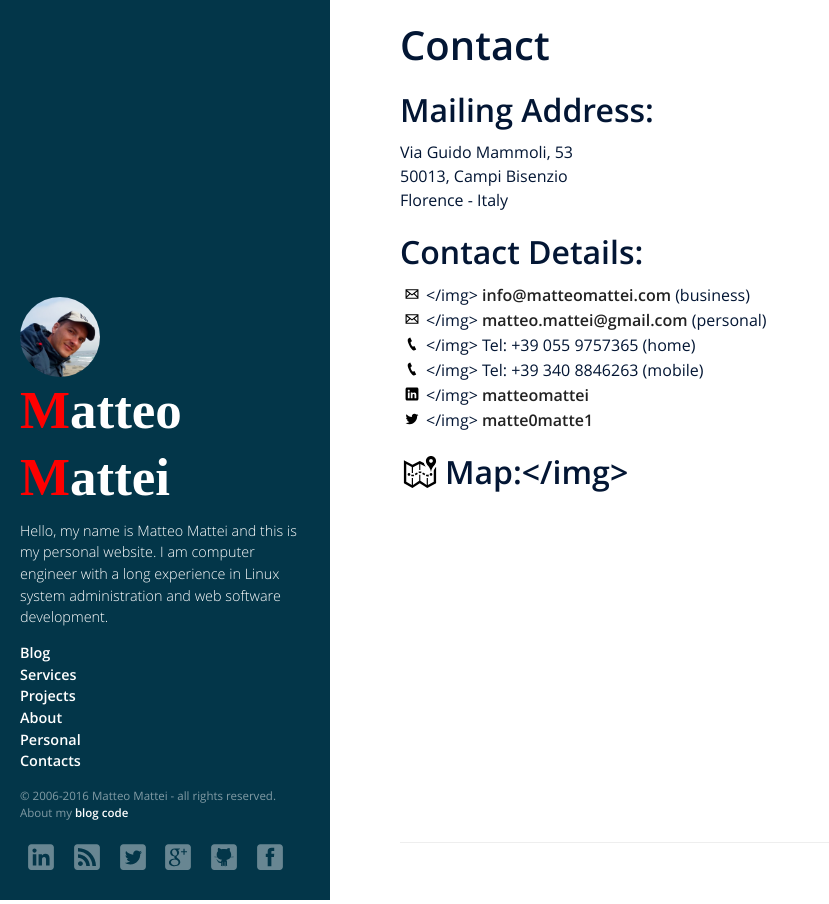
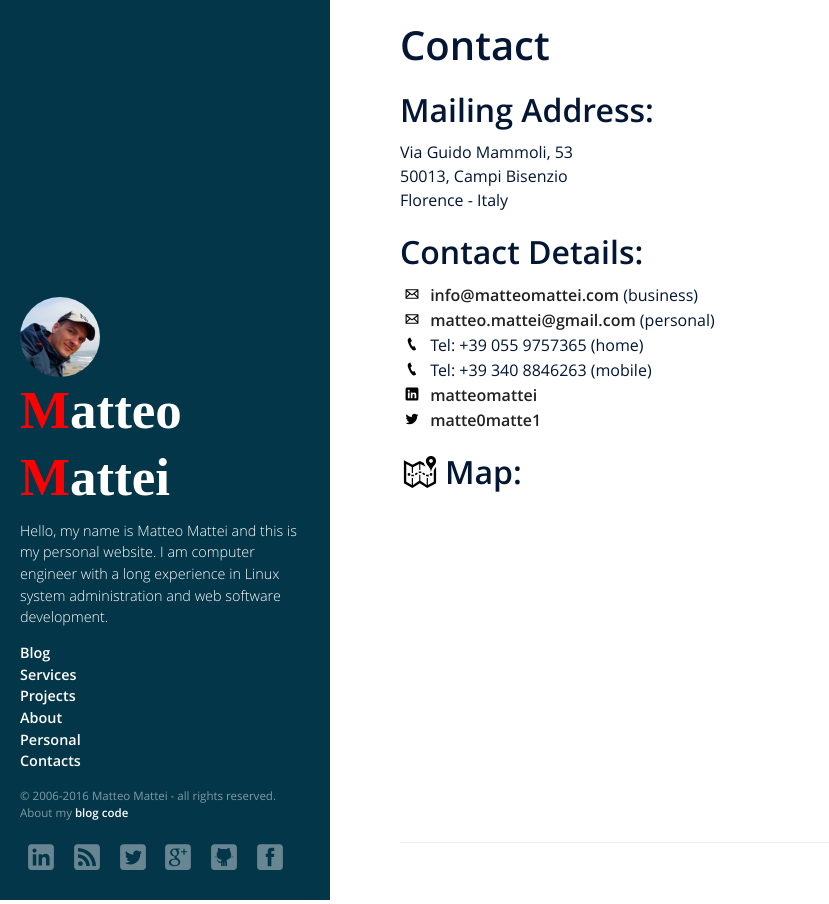
Before and after one commit to matteomattei/matteomattei.github.io, a Jekyll site: the page built from contacts/index.md, in a window 1280 px wide. Shown: the whole page, without its empty margins (0-829 px from the left). Built offline with Jekyll 4.4.1, drawn with Linux system fonts in a browser that asks for light colours; some web fonts are replaced.

Commit message:
fix img close tag

```diff
--- a/contacts/index.md
+++ b/contacts/index.md
@@ -15,13 +15,13 @@ Florence - Italy
 
 ## Contact Details:
 
-<img class="img-icon" src="/public/site_images/iconmonstr-email-2-icon.svg"></img> [info@matteomattei.com](mailto:info@matteomattei.com) (business)<br />
-<img class="img-icon" src="/public/site_images/iconmonstr-email-2-icon.svg"></img> [matteo.mattei@gmail.com](mailto:matteo.mattei@gmail.com) (personal)<br />
-<img class="img-icon" src="/public/site_images/iconmonstr-phone-icon.svg"></img> Tel: +39 055 9757365 (home)<br />
-<img class="img-icon" src="/public/site_images/iconmonstr-phone-icon.svg"></img> Tel: +39 340 8846263 (mobile)<br />
-<img class="img-icon" src="/public/site_images/iconmonstr-linkedin-3-icon-black.svg"></img>  [matteomattei](http://linkedin.com/in/matteomattei) <br />
-<img class="img-icon" src="/public/site_images/iconmonstr-twitter-icon.svg"></img> [matte0matte1](https://twitter.com/matte0matte1) <br />
+<img class="img-icon" src="/public/site_images/iconmonstr-email-2-icon.svg" /> [info@matteomattei.com](mailto:info@matteomattei.com) (business)<br />
+<img class="img-icon" src="/public/site_images/iconmonstr-email-2-icon.svg" /> [matteo.mattei@gmail.com](mailto:matteo.mattei@gmail.com) (personal)<br />
+<img class="img-icon" src="/public/site_images/iconmonstr-phone-icon.svg" /> Tel: +39 055 9757365 (home)<br />
+<img class="img-icon" src="/public/site_images/iconmonstr-phone-icon.svg" /> Tel: +39 340 8846263 (mobile)<br />
+<img class="img-icon" src="/public/site_images/iconmonstr-linkedin-3-icon-black.svg" />  [matteomattei](http://linkedin.com/in/matteomattei) <br />
+<img class="img-icon" src="/public/site_images/iconmonstr-twitter-icon.svg" /> [matte0matte1](https://twitter.com/matte0matte1) <br />
 
-## Map:<img class="img-lrgicon" src="/public/site_images/iconmonstr-map-2-icon.svg"></img>
+## Map:<img class="img-lrgicon" src="/public/site_images/iconmonstr-map-2-icon.svg" />
 
 <script type="text/javascript" src="http://maps.google.com/maps/api/js?sensor=false"></script><div style="overflow:hidden;height:300px;width:700px;"><div id="gmap_canvas" style="height:300px;width:700px;"></div><style>#gmap_canvas img{max-width:none!important;background:none!important}</style><a class="google-map-code" href="http://www.mapsembed.com/mytoys-gutschein/" id="get-map-data">bequem ins Haus liefern</a></div><script type="text/javascript"> function init_map(){var myOptions = {zoom:11,center:new google.maps.LatLng(43.817579616542986,11.093800299230907),mapTypeId: google.maps.MapTypeId.HYBRID};map = new google.maps.Map(document.getElementById("gmap_canvas"), myOptions);marker = new google.maps.Marker({map: map,position: new google.maps.LatLng(43.817579616542986, 11.093800299230907)});infowindow = new google.maps.InfoWindow({content:"<b>Ing. Matteo Mattei</b><br/>Via Guido Mammoli 53<br/>50013 Campi Bisenzio - Florence" });google.maps.event.addListener(marker, "click", function(){infowindow.open(map,marker);});infowindow.open(map,marker);}google.maps.event.addDomListener(window, 'load', init_map);</script>
```
